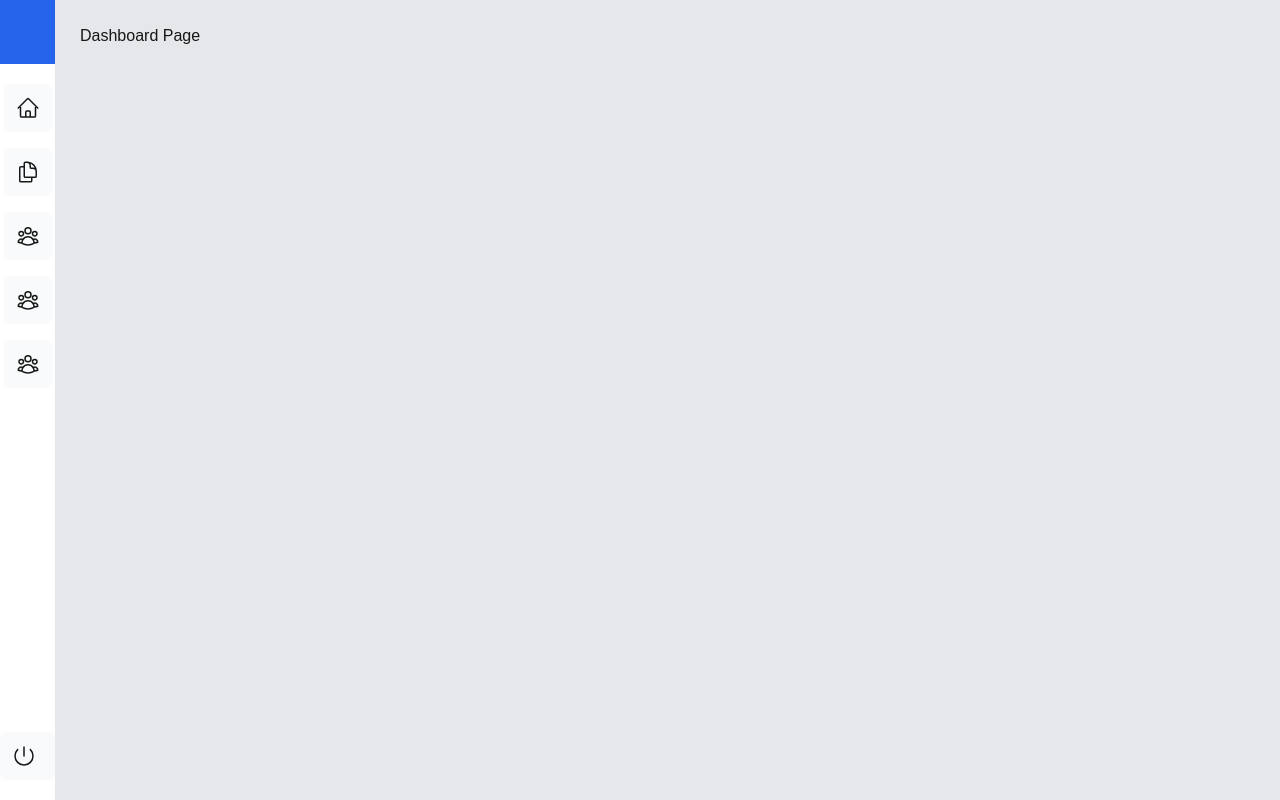
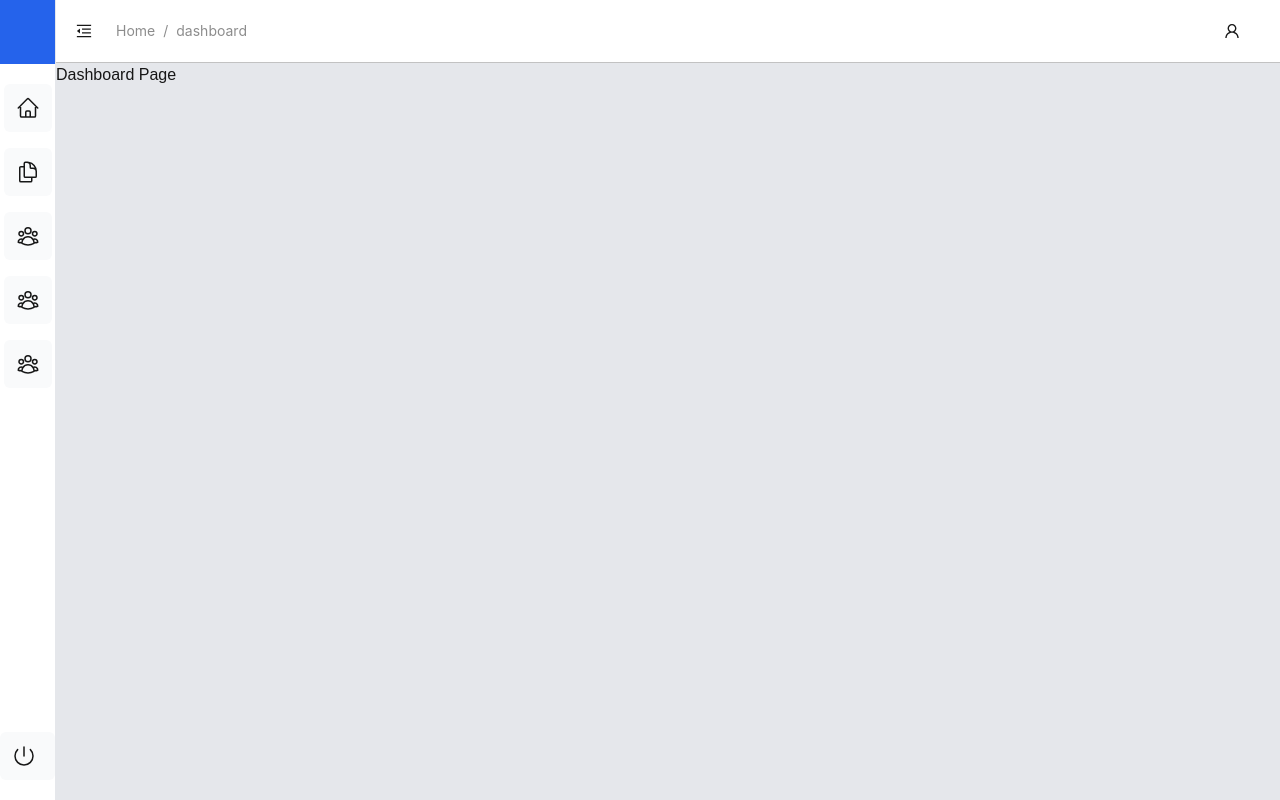
Before and after one commit to MengSunDom/React-Project, a Next.js app: page /dashboard in a window 1280 px wide. Built offline with nearby package versions, Linux system fonts and the light colour scheme.

Commit message:
add topBar

```diff
--- /dev/null
+++ b/app/dashboard/breadcrumb.tsx
@@ -0,0 +1,31 @@
+'use client';
+import React, { useEffect, useState } from 'react';
+import { Breadcrumb } from 'antd';
+import { usePathname } from 'next/navigation';  // Import from next/navigation
+
+const DynamicBreadcrumb: React.FC = () => {
+  const pathname = usePathname();  // Get the current pathname from next/navigation
+  const pathnames = pathname?.split('/').filter(Boolean);  // Split the path into segments
+
+  const breadcrumbItems = pathnames?.map((segment, index) => {
+    const to = `/${pathnames.slice(0, index + 1).join('/')}`;
+    return {
+      title: <a href={to}>{segment}</a>,  // Create clickable breadcrumb links
+    };
+  });
+
+  return (
+    <div className='Breadcrumb'>
+      <Breadcrumb>
+        <Breadcrumb.Item key={0}>Home</Breadcrumb.Item>
+        {breadcrumbItems?.map((item, index) => (
+          <Breadcrumb.Item key={index}>
+            {item.title}
+          </Breadcrumb.Item>
+        ))}
+      </Breadcrumb>
+    </div>
+  );
+};
+
+export default DynamicBreadcrumb;
--- a/app/dashboard/layout.tsx
+++ b/app/dashboard/layout.tsx
@@ -1,14 +1,44 @@
+"use client"
 import SideNav from '@/app/dashboard/sidenav';
-// import TopNav from '@/app/dashboard/topnav';
+import TopNav from '@/app/dashboard/topnav';
+import { useState,useEffect } from 'react';
 
 export default function Layout({ children }: { children: React.ReactNode }) {
+
+  const [isSideNavVisible, setIsSideNavVisible] = useState(true);
+
+  const toggleSideNav = () => {
+    setIsSideNavVisible((prev) => !prev);
+  };
+
+  useEffect(() => {
+    const handleResize = () => {
+      if (window.innerWidth <= 784) {
+        setIsSideNavVisible(false);  // 小于 784px 隐藏侧边栏
+      } else {
+        setIsSideNavVisible(true);   // 大于 784px 显示侧边栏
+      }
+    };
+
+    // 初始检测屏幕宽度
+    handleResize();
+
+    // 监听窗口尺寸变化
+    window.addEventListener("resize", handleResize);
+
+    // 清理事件监听
+    return () => {
+      window.removeEventListener("resize", handleResize);
+    };
+  }, []);
+
   return (
-    <div className="flex h-screen flex-col md:flex-row md:overflow-hidden">
-      <div className="w-full flex-none md:w-14">
+    <div className="flex h-screen flex-col md:flex-row overflow-hidden md:overflow-hidden">
+      {isSideNavVisible && (<div className="w-full flex-none md:w-14">
         <SideNav />
-      </div>
-      <div className="flex-grow p-6 md:overflow-y-auto md:p-6 bg-gray-200">
-        {/* <TopNav /> */}
+      </div>)}
+      <div className="flex-grow bg-gray-200">
+        <TopNav isSideNavVisible={isSideNavVisible} toggleSideNav={toggleSideNav} />
         {children}
       </div>
     </div>
--- a/app/dashboard/nav-links.tsx
+++ b/app/dashboard/nav-links.tsx
@@ -29,7 +29,7 @@ import {
               className="group flex h-[48px] grow items-center justify-center gap-2 rounded-md bg-gray-50 p-3 text-sm font-medium hover:bg-sky-100 md:flex-none md:justify-start md:p-2 md:px-3"
             >
               <LinkIcon className="w-6" />
-              <p className="navContent hidden group-hover:block transition-opacity duration-200 ease-in-out">{link.name}</p>
+              <p className="navContent boxContent hidden group-hover:block transition-opacity duration-200 ease-in-out">{link.name}</p>
             </Link>
           );
         })}
--- a/app/dashboard/page.tsx
+++ b/app/dashboard/page.tsx
@@ -1,3 +1,3 @@
 export default function Page() {
-    return <p >Dashboard Page</p>;
+    return <div className="wholePage">Dashboard Page</div>;
   }
--- /dev/null
+++ b/app/dashboard/personalBar.tsx
@@ -0,0 +1,27 @@
+import { UserOutlined } from '@ant-design/icons'
+import { useState,useEffect } from 'react';
+
+export default function personalBar() {
+
+    const [isPersonalBarVisible, setIsPersonalBarVisible] = useState(false);
+
+    const togglePersonalBar = () => {
+        setIsPersonalBarVisible((prev) => !prev);
+    };
+
+    return (
+        <div className='float-right mr-5' onMouseEnter={togglePersonalBar} onMouseLeave={togglePersonalBar}>
+            <UserOutlined />
+            {
+                isPersonalBarVisible&&(
+                <div className="absolute border border-solid border-gray-400 personalBar boxContent">
+                    <div className='p-3 text-center font-bold'>My Account</div>
+                    <hr className="border-t border-gray-400"/>
+                    <div className='p-1 text-center cursor-pointer'><a>Settings</a></div>
+                    <div className='p-1 text-center cursor-pointer'><a>Sign In</a></div>
+                </div>
+                )
+            }
+        </div>
+    );
+}
--- /dev/null
+++ b/app/dashboard/searchBar.tsx
@@ -0,0 +1 @@
+export default <div></div>
--- a/app/dashboard/sidenav.tsx
+++ b/app/dashboard/sidenav.tsx
@@ -4,14 +4,14 @@ import { PowerIcon } from '@heroicons/react/24/outline';
 
 export default function SideNav() {
   return (
-    <div className="fixed inset-y-0 left-0 z-10 hidden w-14 flex-col border-r bg-background sm:flex">
+    <div className="fixed inset-y-0 left-0 z-10 w-14 flex-col border-r bg-background sm:flex">
       <div className="h-16 bg-blue-600"></div>
       <div className="flex flex-col items-center gap-4 px-2 sm:py-5">
         <NavLinks />
         <div className="hidden h-auto w-full grow rounded-md bg-gray-50 md:block"></div>
         <button className="group down flex h-[48px] w-full grow items-center justify-center gap-2 rounded-md bg-gray-50 p-3 text-sm font-medium hover:bg-sky-100 md:flex-none md:justify-start md:p-2 md:px-3">
           <PowerIcon className="w-6" />
-          <div className="font-medium navContent hidden group-hover:block transition-opacity duration-200 ease-in-out">Sign Out</div>
+          <div className="font-medium boxContent navContent hidden group-hover:block transition-opacity duration-200 ease-in-out">Sign Out</div>
         </button>
       </div>
     </div>
--- a/app/dashboard/topnav.tsx
+++ b/app/dashboard/topnav.tsx
@@ -1,24 +1,28 @@
+
 import Link from 'next/link';
 import NavLinks from '@/app/dashboard/nav-links';
 import { PowerIcon } from '@heroicons/react/24/outline';
+import Breadcrumb from './breadcrumb';
+import SearchBar from './searchBar';
+import { useState } from 'react';
+import { MenuFoldOutlined, MenuUnfoldOutlined } from '@ant-design/icons'
+import Personalbar from './personalBar';
 
-export default function TopNav() {
+
+interface TopNavProps {
+  isSideNavVisible: boolean;
+  toggleSideNav: () => void;
+}
+
+export default function TopNav({ isSideNavVisible, toggleSideNav }: TopNavProps) {
   return (
-    <div className="fixed inset-y-0 left-0 z-10 hidden w-14 flex-col border-r bg-background sm:flex">
-      <Link
-        className="mb-2 flex h-20 items-end justify-start rounded-md bg-blue-600 p-4 md:h-10"
-        href="/dashboard"
-      >
-
-      </Link>
-      <div className="flex flex-col items-center gap-4 px-2 sm:py-5">
-        <NavLinks />
-        <div className="hidden h-auto w-full grow rounded-md bg-gray-50 md:block"></div>
-        <button className="group down flex h-[48px] w-full grow items-center justify-center gap-2 rounded-md bg-gray-50 p-3 text-sm font-medium hover:bg-sky-100 md:flex-none md:justify-start md:p-2 md:px-3">
-          <PowerIcon className="w-6" />
-          <div className="font-medium navContent hidden group-hover:block transition-opacity duration-200 ease-in-out">Sign Out</div>
-        </button>
+    <div className="topNav p-5">
+      <div className="showSideNav cursor-pointer" onClick={toggleSideNav}>
+        {isSideNavVisible?<MenuFoldOutlined />:<MenuUnfoldOutlined />}
       </div>
+      <Personalbar />
+      <Breadcrumb />
+      {/* <SearchBar /> */}
     </div>
   );
 }
--- a/app/globals.css
+++ b/app/globals.css
@@ -24,17 +24,45 @@ body {
   position: absolute;
   bottom:20px;
 }
-
-.navContent{
+.boxContent{
   background-color: rgba(255, 255, 255, 100);
   border: 1px solid grey;
   border-radius: 10%;
   box-shadow: -0.1rem 0.1rem #9999;
+}
+.navContent{
   white-space:nowrap;
   position: absolute;
   left: 3rem;
   padding:0.4rem;
   text-align: center;
   font: bolder;
+}
 
+.topNav{
+  background-color: rgba(255, 255, 255, 100);
+  border-bottom: 1px solid #9999;
+  width: 100%;
+  position: relative;
+  z-index: 1;
+  top:0;
 }
+
+.showSideNav{
+  width: 20px;
+  height: 20px;
+  float: left;
+  margin-right: 20px;
+}
+
+.wholePage{
+  overflow: auto;
+}
+
+.personalBar{
+   right:1rem;
+}
+
+.Breadcrumb{
+  width:80%;
+}
--- a/package.json
+++ b/package.json
@@ -9,17 +9,20 @@
     "lint": "next lint"
   },
   "dependencies": {
+    "@ant-design/icons": "^5.5.1",
     "@heroicons/react": "^2.1.5",
     "antd": "^5.22.1",
     "heroicon": "^0.0.2",
     "next": "15.0.3",
     "react": "^18.0.0",
-    "react-dom": "^18.0.0"
+    "react-dom": "^18.0.0",
+    "react-router-dom": "^6.28.0"
   },
   "devDependencies": {
     "@types/node": "^20",
     "@types/react": "^18",
     "@types/react-dom": "^18",
+    "@types/react-router-dom": "^5.3.3",
     "eslint": "^8",
     "eslint-config-next": "15.0.3",
     "postcss": "^8",
```
Also changed, not shown: 1 other file (tests, documents, lock files or other folders).
